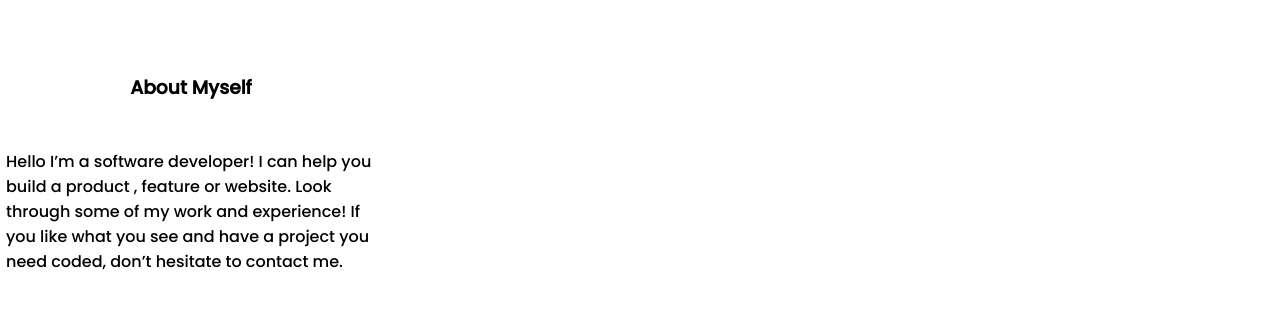
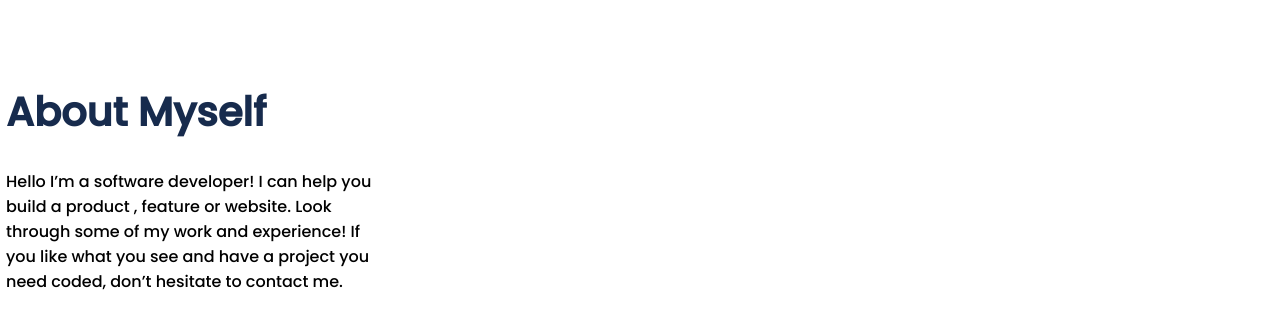
Before and after one commit to Devesh123987/Portfolio, a plain HTML site: page index.html in a window 1280 px wide. Shown: the part 3296-3608 px from the top of the page. Drawn offline with Linux system fonts and the light colour scheme.

Commit message:
Add style to class about-text and added div to about me section

```diff
--- a/index.html
+++ b/index.html
@@ -137,6 +137,7 @@
                 </section>
 
                 <section class="about-me">
+                    <div class="about-container">
                     <h3 class="about-text">About Myself</h3>
                     <p class="summary">
                         Hello I’m a software developer! I can help you build a product , feature or website.
--- a/style.css
+++ b/style.css
@@ -315,3 +315,19 @@ introduction-1 {
   gap: 12px;
   margin: 96px 6px 6px 6px;
 }
+
+.about-text {
+  display: flex;
+  height: 35px;
+  width: 327px;
+  font-family: "Poppins", sans-serif;
+  font-style: normal;
+  font-size: 40px;
+  font-weight: 700;
+  line-height: 52px;
+  text-align: left;
+  align-items: center;
+  flex: none;
+  flex-grow: 0;
+  color: #172b4d;
+}
```
